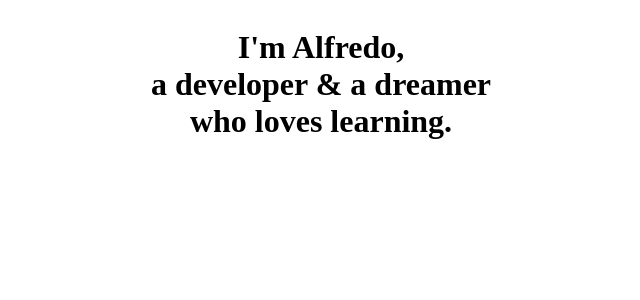
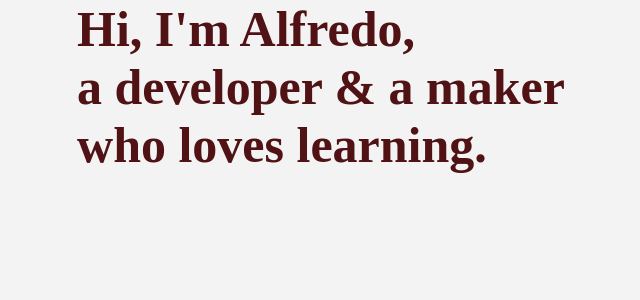
Before and after one commit to yebra06/portfolio, a React app: page / in a window 1280 px wide. Shown: the top 300 px of the page, without its empty margins (319-959 px from the left). Built offline with nearby package versions, Linux system fonts and the light colour scheme.

Commit message:
Add header.

```diff
--- a/src/components/Header.jsx
+++ b/src/components/Header.jsx
@@ -4,11 +4,13 @@ export default class Header extends React.Component {
     render() {
         return (
             <div className="header">
-                <h1 className="title">
-                    I'm Alfredo,<br/>
-                    a developer & a dreamer<br/>
-                    who loves learning.
-                </h1>
+                <div className="header-item">
+                    <h1 className="title">
+                        Hi, I'm Alfredo,<br/>
+                        a developer & a maker<br/>
+                        who loves learning.
+                    </h1>
+                </div>
             </div>
         );
     }
--- a/src/styles/header.scss
+++ b/src/styles/header.scss
@@ -1,5 +1,14 @@
 .header {
+  display: flex;
+  align-items: center;
+  justify-content: center;
+
+  .header-item {
+    max-width: 75%;
+  }
+
   .title {
-    text-align: center;
+    font-size: 50px;
+    color: $main-red;
   }
 }
--- a/src/styles/main.scss
+++ b/src/styles/main.scss
@@ -1,3 +1,4 @@
+@import 'variables';
 @import 'header';
 
 // Universal box sizing with inheritance
@@ -10,9 +11,11 @@ html {
 }
 
 body {
+  margin: 0;
   min-height: 100%;
   display: flex;
   flex-direction: column;
+  background-color: $main-light-grey;
 }
 
 *, *:before, *:after {
@@ -21,6 +24,10 @@ body {
   box-sizing: inherit;
 }
 
+h1 {
+  margin: 0;
+}
+
 .container {
   flex: 1;
 }
--- a/src/styles/variables.scss
+++ b/src/styles/variables.scss
@@ -1,3 +1,4 @@
 // Colors
 $main-red: #501214;
 $main-gold: #8d734a;
+$main-light-grey: #f3f3f3;
```
